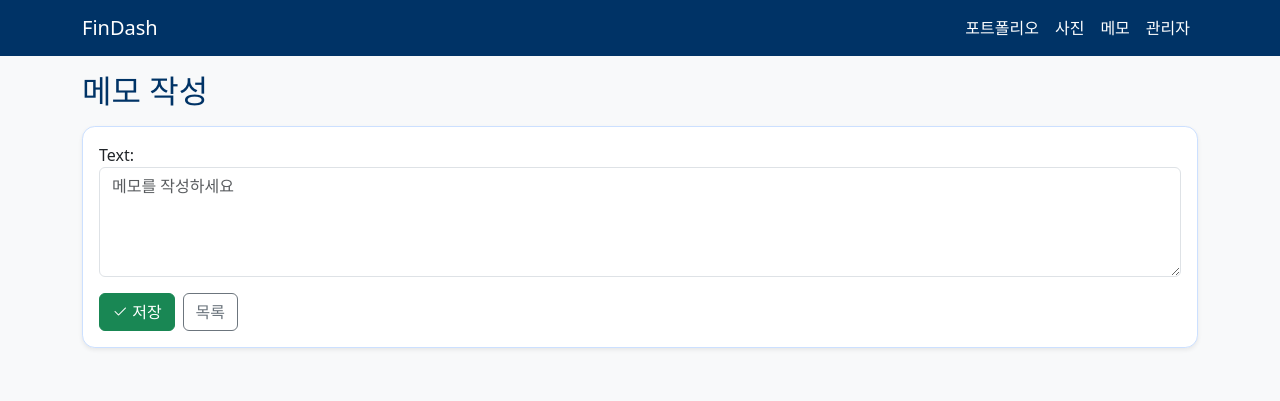
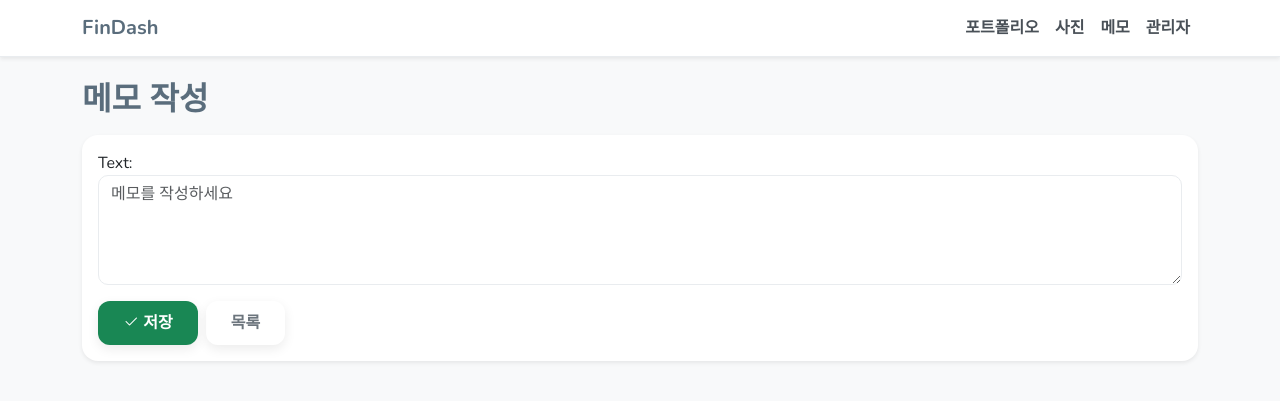
Before and after one commit to lion-nara/my_fintech_project_01, a Django app: page /notes/new/ in a window 1280 px wide. Shown: the top 401 px of the page. Run offline with Django 5.2, Linux system fonts and the light colour scheme; the visitor is signed in with stand-in values (Sample User, id 1).

Commit message:
feat: 웹사이트 디자인 시스템 개편 (Soft & Sleek)
- 폰트: 부드러운 'Nunito' 폰트로 변경

- 색상: 파스텔 톤의 'Soft Blue'를 메인 색상으로 사용

- UI 요소: 그림자, 버튼, 카드 등 UI 요소 전반을 부드럽고 세련된 스타일로 개선

```diff
--- a/my_templates/common/base.html
+++ b/my_templates/common/base.html
@@ -7,14 +7,17 @@
   <title>{% block title %}FinDash{% endblock %}</title>
   <link href="https://cdn.jsdelivr.net/npm/bootstrap@5.3.3/dist/css/bootstrap.min.css" rel="stylesheet">
   <link href="https://cdn.jsdelivr.net/npm/bootstrap-icons@1.11.3/font/bootstrap-icons.css" rel="stylesheet">
+  <link rel="preconnect" href="https://fonts.googleapis.com">
+  <link rel="preconnect" href="https://fonts.gstatic.com" crossorigin>
+  <link href="https://fonts.googleapis.com/css2?family=Nunito:wght@300;400;600;700&display=swap" rel="stylesheet">
   <link rel="stylesheet" href="{% static 'css/app.css' %}">
   <link rel="stylesheet" href="{% static 'css/custom.css' %}">
 </head>
-<body class="bg-light">
-<nav class="navbar navbar-expand-lg navbar-dark bg-dark mb-3">
+<body>
+<nav class="navbar navbar-expand-lg navbar-light bg-white shadow-sm mb-4">
   <div class="container">
-    <a class="navbar-brand" href="/">FinDash</a>
-    <div class="navbar-nav">
+    <a class="navbar-brand" href="/"><strong>FinDash</strong></a>
+    <div class="navbar-nav ms-auto">
       <a class="nav-link" href="/portfolio/">포트폴리오</a>
       <a class="nav-link" href="/photos/">사진</a>
       <a class="nav-link" href="/notes/">메모</a>
--- a/static/css/custom.css
+++ b/static/css/custom.css
@@ -1,39 +1,124 @@
-/* 배경 톤 */
+/* FinDash Design System: "Soft & Sleek" */
+
+/* 1. Variables */
+:root {
+  --primary-color: #89CFF0; /* Soft Blue */
+  --primary-hover-color: #70B7D4;
+  --secondary-color: #5A6D7C; /* Slate Gray */
+  --text-color: #495057; /* Dark Gray */
+  --bg-color: #F8F9FA; /* Off-white */
+  --white-color: #ffffff;
+  --border-color: #e9ecef;
+  --shadow-soft: 0 4px 12px rgba(0, 0, 0, 0.08);
+  --shadow-medium: 0 6px 16px rgba(0, 0, 0, 0.1);
+  --font-family: 'Nunito', sans-serif;
+}
+
+/* 2. Body & Typography */
 body {
-    background-color: #f0f4ff; /* 아주 옅은 블루 */
-  }
+  background-color: var(--bg-color);
+  font-family: var(--font-family);
+  color: var(--text-color);
+  font-weight: 400; /* Smoother font rendering */
+}
 
-  /* 네비게이션 바 */
-  .navbar {
-    background-color: #003366 !important; /* 코발트 블루 */
-  }
-  .navbar-brand, .navbar-nav .nav-link {
-    color: #ffffff !important;
-  }
-  .navbar-brand:hover, .navbar-nav .nav-link:hover {
-    color: #cce6ff !important;
-  }
+h1, h2, h3, h4, h5, h6 {
+  color: var(--secondary-color);
+  font-weight: 700;
+}
 
-  /* 버튼 */
-  .btn-primary {
-    background-color: #004080;
-    border-color: #004080;
-  }
-  .btn-primary:hover {
-    background-color: #0059b3;
-    border-color: #0059b3;
-  }
+a {
+  color: var(--primary-color);
+  text-decoration: none;
+  transition: color 0.3s ease;
+}
 
-  /* 카드와 리스트 */
-  .card, .list-group-item {
-    border-radius: 0.8rem;
-    border: 1px solid #cce0ff;
-  }
-  .card-header {
-    background-color: #e6f0ff;
-  }
+a:hover {
+  color: var(--primary-hover-color);
+}
 
-  /* 제목 */
-  h2, h3 {
-    color: #003366;
-  }
+/* 3. Navbar */
+.navbar.bg-white {
+  border-bottom: 1px solid var(--border-color);
+  background-color: var(--white-color) !important;
+}
+
+.navbar-brand strong {
+  color: var(--secondary-color);
+  font-weight: 700;
+}
+
+.nav-link {
+  color: var(--text-color);
+  font-weight: 600;
+  transition: color 0.3s ease;
+}
+
+.nav-link:hover {
+  color: var(--primary-color);
+}
+
+/* 4. Buttons */
+.btn {
+  border-radius: 12px; /* Softer corners */
+  padding: 10px 25px;
+  font-weight: 600;
+  border: none;
+  transition: all 0.3s ease;
+  box-shadow: var(--shadow-soft);
+}
+
+.btn-primary {
+  background-color: var(--primary-color);
+  color: var(--white-color);
+}
+
+.btn-primary:hover {
+  background-color: var(--primary-hover-color);
+  color: var(--white-color);
+  transform: translateY(-2px);
+  box-shadow: var(--shadow-medium);
+}
+
+/* 5. Cards & Forms */
+.card {
+  border: none;
+  border-radius: 16px;
+  box-shadow: var(--shadow-soft);
+  transition: transform 0.3s ease, box-shadow 0.3s ease;
+}
+
+.card:hover {
+  transform: translateY(-4px);
+  box-shadow: var(--shadow-medium);
+}
+
+.card-header {
+  background-color: transparent; /* Cleaner look */
+  border-bottom: 1px solid var(--border-color);
+  font-weight: 700;
+  color: var(--secondary-color);
+  padding: 1.25rem 1.5rem;
+}
+
+.card-body {
+  padding: 1.5rem;
+}
+
+.form-control {
+  border-radius: 10px;
+  border: 1px solid var(--border-color);
+  transition: border-color 0.3s ease, box-shadow 0.3s ease;
+}
+
+.form-control:focus {
+  border-color: var(--primary-color);
+  box-shadow: 0 0 0 0.25rem rgba(137, 207, 240, 0.3);
+}
+
+/* 6. Alerts */
+.alert {
+  border-radius: 12px;
+  border: none;
+  box-shadow: var(--shadow-soft);
+}
```
